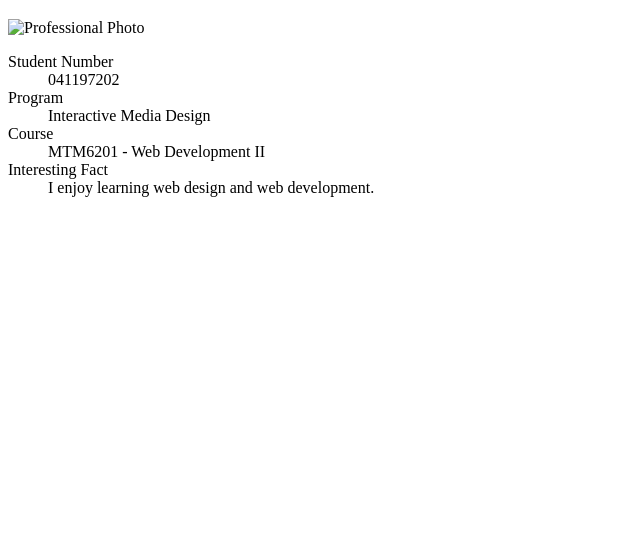
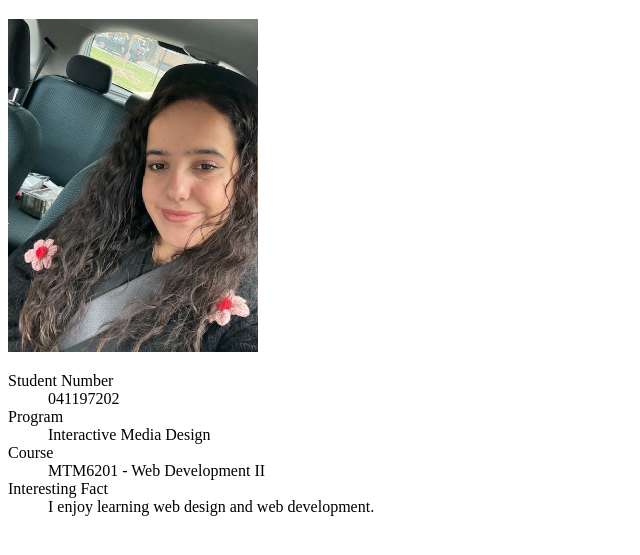
Before and after one commit to oube0001/mtm6201-week1, a plain HTML site: page index.html in a window 1280 px wide. Shown: the part 61-616 px from the top of the page, without its empty margins (0-640 px from the left). Drawn offline with Linux system fonts and the light colour scheme.

Commit message:
Update index.html

```diff
--- a/index.html
+++ b/index.html
@@ -9,7 +9,7 @@
 
     <h1>Atika Oubellil</h1>
 
-    <img src="atika.jpg" alt="Professional Photo" width="250">
+    <img src="atika.jpeg" alt="Professional Photo" width="250">
 
     <dl>
         <dt>Student Number</dt>
```
